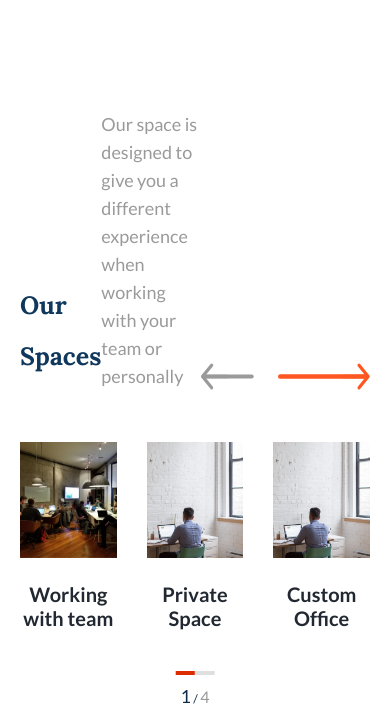
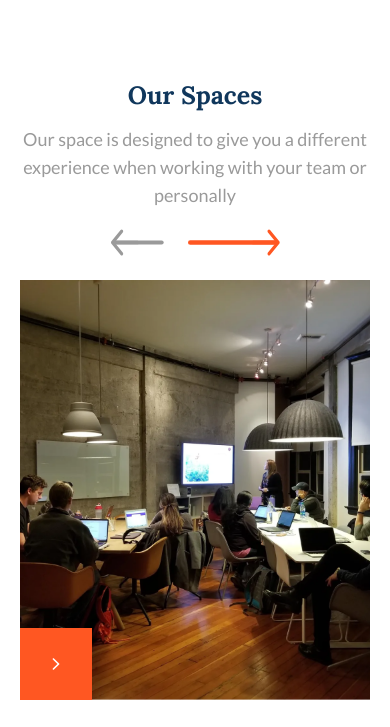
Before and after one commit to neharadialcode486/frispes, a React (Create React App) app: page / in a window 390 px wide. Shown: the part 841-1568 px from the top of the page. Built offline with nearby package versions, Linux system fonts and the light colour scheme; a web font is replaced by a local one.

Commit message:
swiper image update

```diff
--- a/src/components/home/Space.jsx
+++ b/src/components/home/Space.jsx
@@ -1,4 +1,3 @@
-import React from 'react'
 import PrimaryHeading from '../common/PrimaryHeading'
 import Icon from '../common/Icons'
 import { Swiper, SwiperSlide } from 'swiper/react';
@@ -11,19 +10,19 @@ import { SWIPER_DATA } from '../common/Helper';
 
 const Space = () => {
     return (
-        <div className='py-24'>
-            <div className="container mt-4 pt-0.5 pb-24">
-                <div className="flex justify-between items-end">
-                    <PrimaryHeading className='text-deep-blue mb-2' text='Our Spaces' />
-                    <p className='font-medium font-lato text-lg text-light-gray max-w-[452px]'>Our space is designed to give you a different experience when working with your team or personally</p>
-                    <div className="flex gap-6">
+        <div className='lg:py-24 md:py-20 sm:py-16 py-14'>
+            <div className="container mt-4 pt-0.5">
+                <div className="flex justify-between flex-col md:flex-row md:flex-wrap lg:flex-nowrap items-center md:items-end">
+                    <PrimaryHeading className='text-deep-blue mb-1 sm:mb-2' text='Our Spaces' />
+                    <p className='font-medium font-lato text-lg text-center md:text-left text-light-gray max-w-[452px]'>Our space is designed to give you a different experience when working with your team or personally</p>
+                    <div className="flex gap-6 w-full justify-center mt-5 lg:w-fit">
                         <Icon className='cursor-pointer customPrev transition_slow hover:scale-95' iconName='leftArrowIcon' />
                         <Icon className='cursor-pointer customNext transition_slow hover:scale-95' iconName='rightArrowIcon' />
                     </div>
                 </div>
-                <div className="mt-12 pt-1">
+                <div className="md:mt-12 sm:mt-8 mt-5 pt-1">
                     <Swiper
-                        slidesPerView={3}
+                        slidesPerView={1}
                         spaceBetween={30}
                         pagination={{
                             type: 'fraction',
@@ -40,6 +39,14 @@ const Space = () => {
                             swiper.params.navigation.nextEl = '.customNext';
                             swiper.navigation.init();
                             swiper.navigation.update();
+                        }}
+                        breakpoints={{
+                            640: {
+                                slidesPerView: 2,
+                            },
+                            1024: {
+                                slidesPerView: 3,
+                            },
                         }}
                     >
                         {SWIPER_DATA.map((items, index) => (
--- /dev/null
+++ b/src/components/home/Workspace.jsx
@@ -0,0 +1,13 @@
+import React from 'react'
+
+const Workspace = () => {
+    return (
+        <div>
+            <div className="container">
+
+            </div>
+        </div>
+    )
+}
+
+export default Workspace
```
